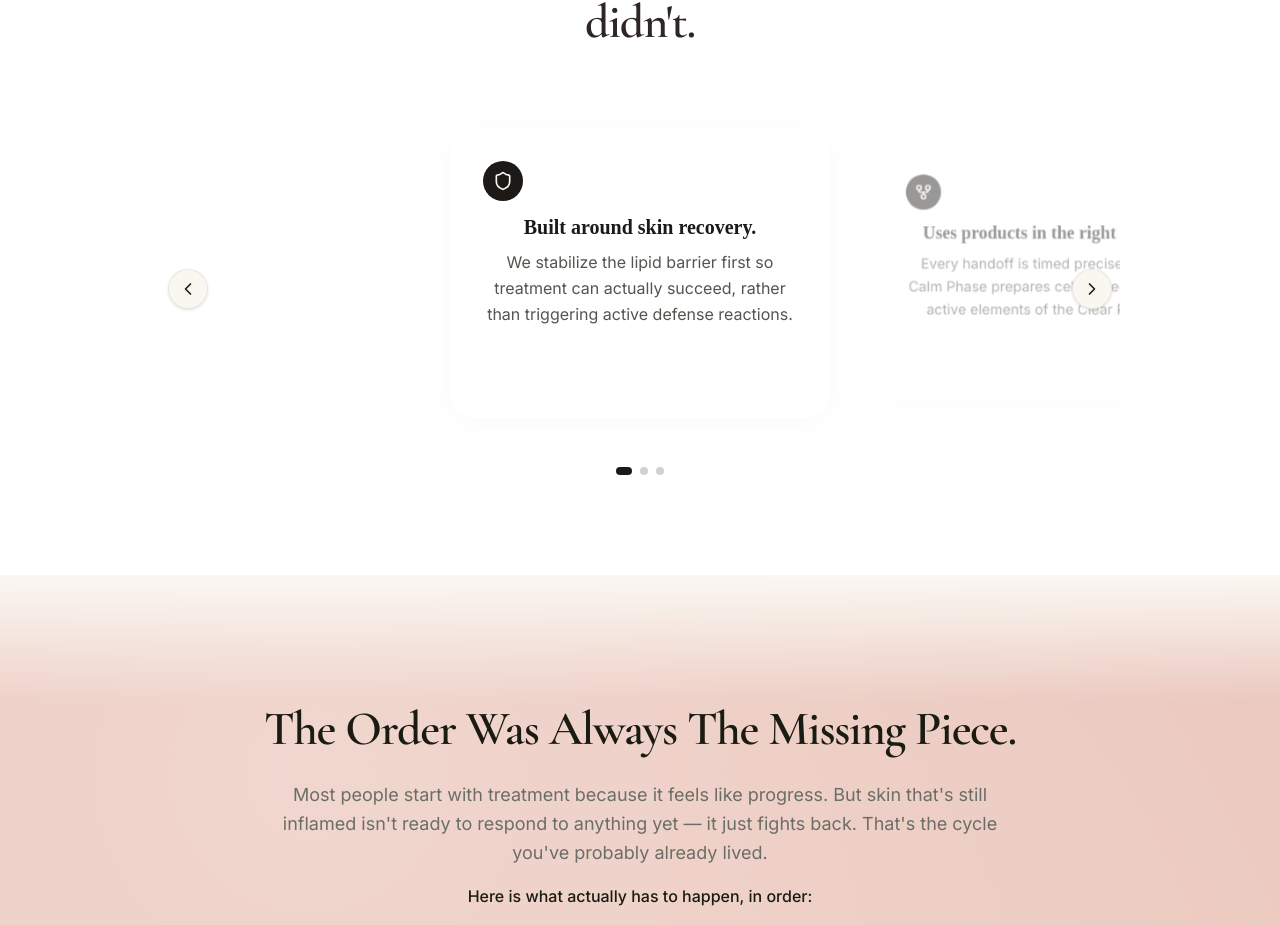
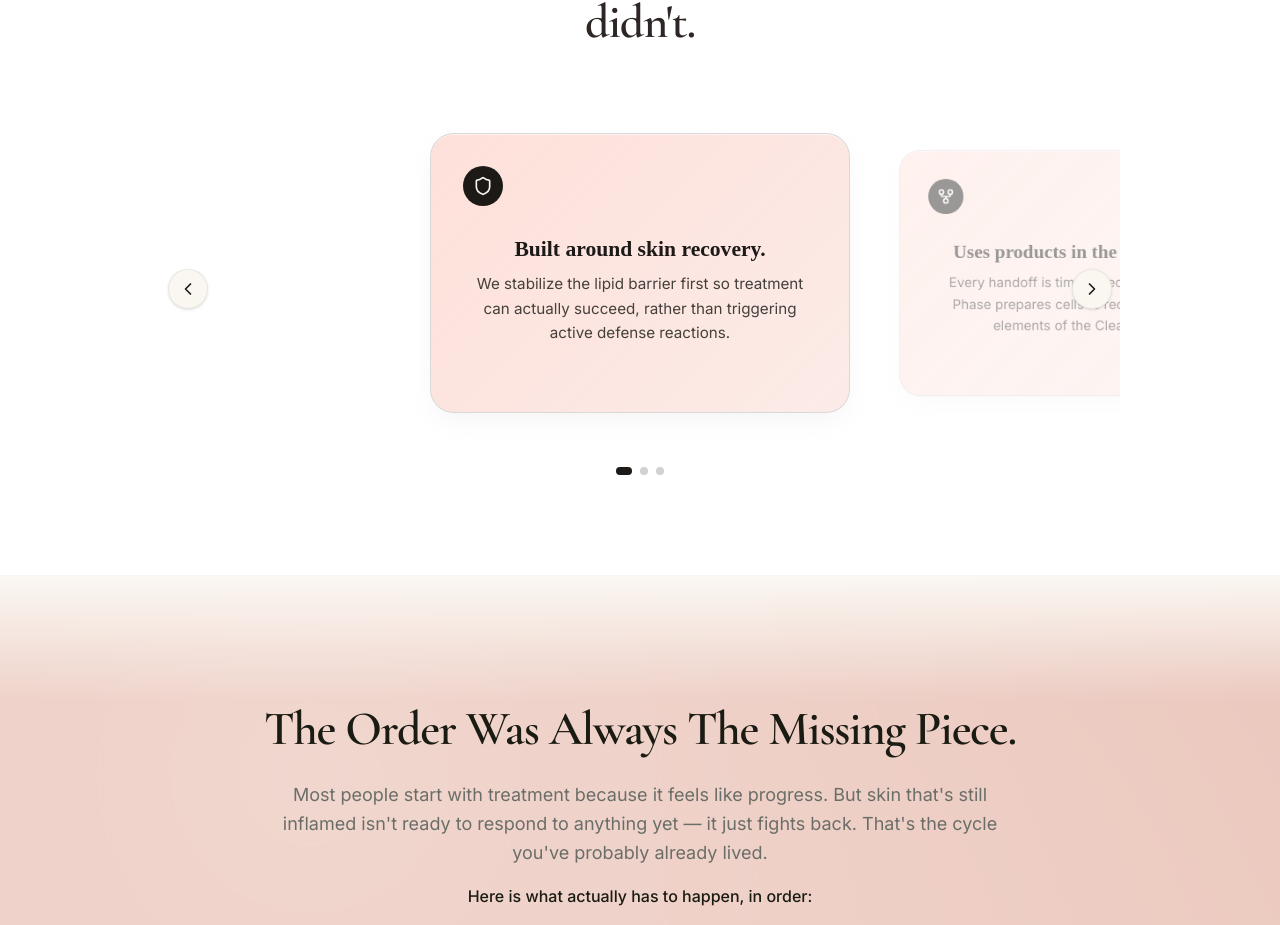
Before and after one commit to axiomhq0-create/acne-reset-landing, a Next.js app: page / in a window 1280 px wide. Shown: the part 1236-2161 px from the top of the page. Built offline with nearby package versions, Linux system fonts and the light colour scheme.

Commit message:
design: force pink plasma background with silver metallic border and increased card width bounds

```diff
--- a/src/components/Story.tsx
+++ b/src/components/Story.tsx
@@ -51,7 +51,7 @@ export default function Story() {
           <Carousel
             items={STORY_CAROUSEL_ITEMS}
             autoplay={false}
-            baseWidth={380}
+            baseWidth={420}
             loop={true}
             round={false}
           />
--- a/src/components/ui/Carousel.css
+++ b/src/components/ui/Carousel.css
@@ -6,18 +6,17 @@
   padding: 16px;
 }
 .carousel-item {
-  background-color: rgba(255, 255, 255, 0.6) !important; /* bg-white/60 */
-  backdrop-filter: blur(12px);
-  -webkit-backdrop-filter: blur(12px);
-  border: 1px solid rgba(255, 255, 255, 0.4) !important; /* border-white/40 */
+  background: linear-gradient(135deg, rgba(254, 219, 211, 0.85) 0%, rgba(251, 234, 230, 0.95) 100%) !important; /* Premium Pink Plasma Backing */
+  border: 1px solid rgba(212, 212, 216, 0.8) !important; /* Crisp Metallic Silver Outline */
+  box-shadow: 0 10px 25px -5px rgba(212, 212, 216, 0.25), inset 0 1px 0 rgba(255, 255, 255, 0.6) !important;
   border-radius: 24px !important;
-  box-shadow: 0 4px 20px -2px rgba(120, 113, 108, 0.05);
-  display: flex;
-  flex-direction: column;
-  justify-content: flex-start; /* Do not space-between so text stays grouped */
-  padding: 32px !important; /* Expanded padding for breathing room */
-  overflow: hidden;
-  height: 290px; /* Explicit size to prevent vertical card text clipping */
+  padding: 32px !important; /* Massive internal breathing room */
+  display: flex !important;
+  flex-direction: column !important;
+  justify-content: flex-start !important;
+  gap: 16px !important;
+  min-height: 280px !important; /* Force vertical tracking footprint */
+  height: auto !important; /* Allow dynamic extension up to min-height */
 }
 .carousel-item-header {
   margin-bottom: 12px;
@@ -30,11 +29,14 @@
   gap: 8px;
 }
 .carousel-item-title {
-  color: #1c1917; /* Elegant dark stone typography */
-  font-family: serif; /* Match your editorial headers */
+  color: #1c1917 !important;
+  font-family: serif !important;
+  font-size: 1.35rem !important;
 }
 .carousel-item-description {
-  color: #57534e; /* Soft read text */
+  color: #44403c !important;
+  font-size: 0.95rem !important;
+  line-height: 1.6 !important;
 }
 .carousel-icon-container {
   background-color: #1c1917; /* Dark elegant container accents */
--- a/src/components/ui/Carousel.tsx
+++ b/src/components/ui/Carousel.tsx
@@ -91,7 +91,7 @@ export default function Carousel({
                     opacity: 0,
                     scale: 0.8,
                   }}
-                  whileTap={{ scale: 0.97, y: 1 }}
+                  whileTap={{ scale: 0.97, filter: "brightness(0.98)" }}
                   transition={{
                     type: "spring",
                     stiffness: 260,
```
